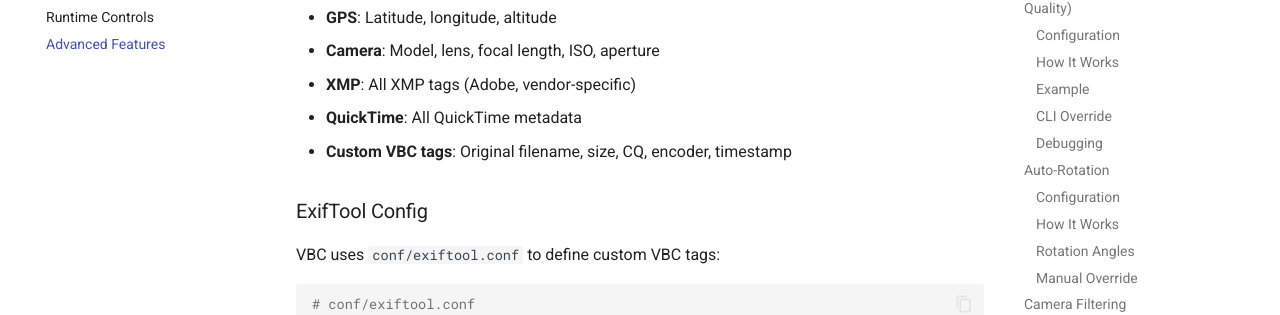
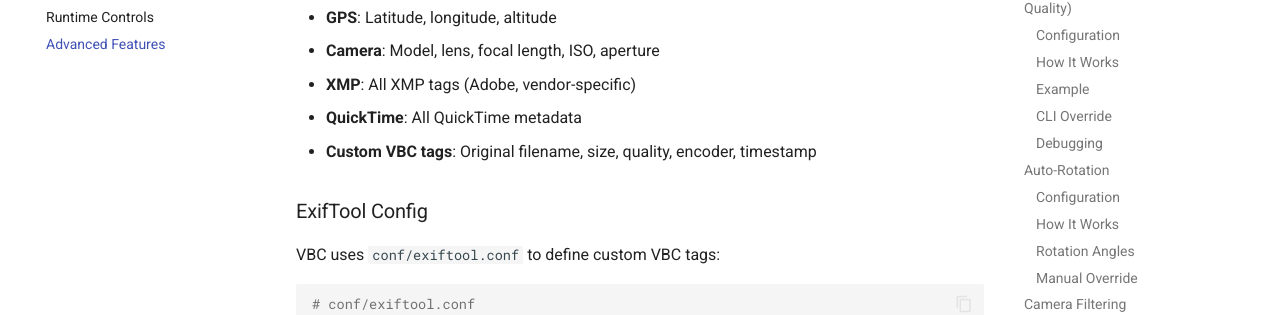
Before and after one commit to hipotures/vbc, an MkDocs documentation site: the page built from docs/user-guide/advanced.md, in a window 1280 px wide and 900 px high, scrolled down 6033 px. Shown: the part 118-433 px from the top of the window. Built offline with MkDocs 1.6.1 and Material for MkDocs 9.7.7, drawn with Linux system fonts in a browser that asks for light colours; comment, search, counter and statistics services are not loaded.

Commit message:
docs: update VBC custom tag references from CQ to quality

```diff
--- a/docs/user-guide/advanced.md
+++ b/docs/user-guide/advanced.md
@@ -263,7 +263,7 @@ general:
 - **Camera**: Model, lens, focal length, ISO, aperture
 - **XMP**: All XMP tags (Adobe, vendor-specific)
 - **QuickTime**: All QuickTime metadata
-- **Custom VBC tags**: Original filename, size, CQ, encoder, timestamp
+- **Custom VBC tags**: Original filename, size, quality, encoder, timestamp
 
 ### ExifTool Config
 
```
Also changed, not shown: README.md (+1 -1 lines).
